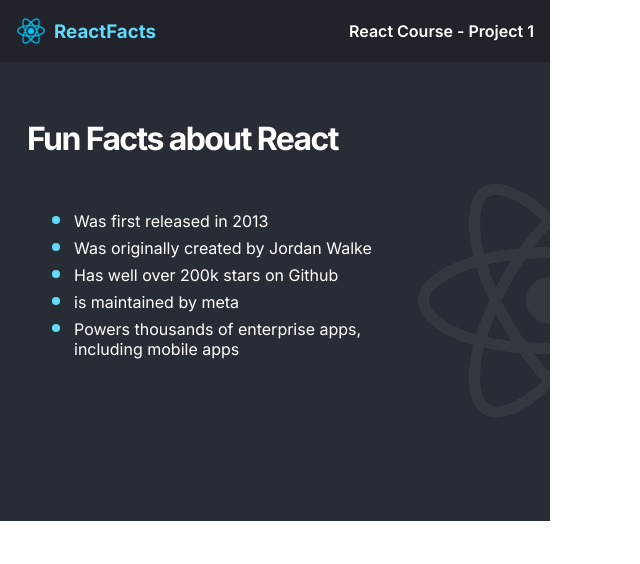
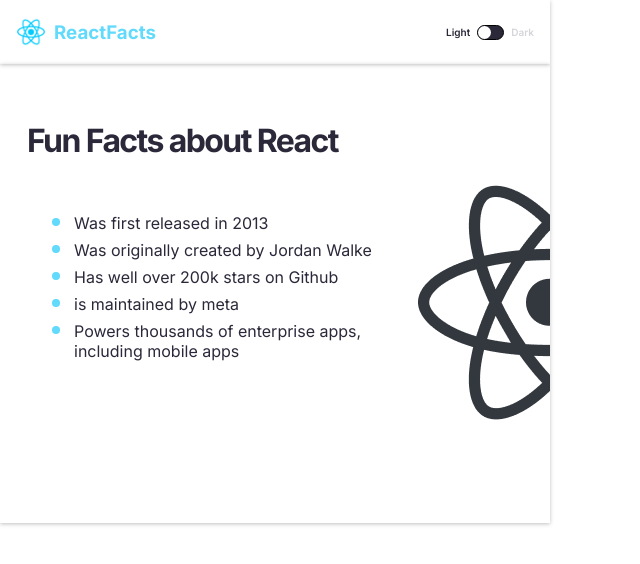
Before and after one commit to shadow6444/1.-React-Project, a React (Vite) app in the folder react-vite-project/: page / in a window 1280 px wide. Shown: the top 564 px of the page, without its empty margins (0-640 px from the left). Built offline with nearby package versions, Linux system fonts and the light colour scheme.

Commit message:
Added light/dark mode

```diff
--- a/react-vite-project/src/App.css
+++ b/react-vite-project/src/App.css
@@ -15,22 +15,87 @@
   padding: 0;
 }
 
-body{
+body {
   height: 550px;
   width: 550px;
 }
 
-.nav {
+nav {
   display: flex;
   align-items: center;
-  background-color: #21222a;
+  box-shadow: 0px 1px 4px rgba(0, 0, 0, 0.25);
+  z-index: 1;
 }
 
-.nav img {
+nav img {
   width: 30px;
   color: #00d8ff;
   margin: 1rem;
   margin-right: 0;
+}
+
+nav.dark {
+  background-color: #21222A;
+}
+
+.toggler {
+  display: flex;
+  align-items: center;
+}
+
+.toggler p {
+  font-size: 0.625rem;
+  font-weight: 600;
+}
+
+.toggler--slider {
+  width: 25px;
+  height: 13px;
+  background-color: #2b283a;
+  border-radius: 2rem;
+  margin-inline: 7px;
+  cursor: pointer;
+  display: flex;
+  justify-content: flex-start;
+  align-items: center;
+  border: 1px solid black;
+  box-sizing: content-box;
+}
+
+nav.dark .toggler--slider {
+  border-color: white;
+  background-color: #f5f5f5;
+}
+
+.toggler--slider--circle {
+  height: 13px;
+  width: 13px;
+  background-color: white;
+  border-radius: 50%;
+}
+
+nav.dark .toggler--slider--circle {
+  background-color: black;
+}
+
+.toggler--light {
+  color: #2b283a;
+}
+
+nav.dark .toggler--light {
+  color: #918e9b;
+}
+
+.toggler--dark {
+  color: #d5d4d8;
+}
+
+nav.dark .toggler-dark {
+  color: #ffffff;
+}
+
+nav.dark .toggler--slider {
+  justify-content: flex-end;
 }
 
 .header-container {
@@ -46,39 +111,44 @@
   color: #61dafb;
 }
 
-.header-container h4{
+.header-container h4 {
   color: white;
   font-weight: 600;
   text-transform: capitalize;
 }
 
-.main-content{
+main.dark {
   background-color: #282d35;
+  color: white;
+}
+
+main {
   width: 550px;
   height: 459px;
-    color: white;
   margin: 0;
   padding: 0;
   background-image: url(./assets/react-icon-large.png);
   background-repeat: no-repeat;
-    background-position-x: right ;
+  background-position-x: right;
   background-position-y: 107px;
+  color: #2b283a;
+  box-shadow: 0px 1px 4px rgba(0, 0, 0, 0.25);
 }
 
-.main-content h1{
+main h1 {
   letter-spacing: -0.05em;
   padding-top: 57px;
   padding-left: 27px;
 }
 
-.list-items{
+.list-items {
   margin-top: 46px;
   padding-left: 74px;
   font-weight: 400;
-    list-style-type:disc;
+  list-style-type: disc;
 }
 
-.list-items li::marker{
-    color: #61DAFB;
+.list-items li::marker {
+  color: #61dafb;
   font-size: 1.5rem;
 }
--- a/react-vite-project/src/App.jsx
+++ b/react-vite-project/src/App.jsx
@@ -1,13 +1,19 @@
+import { useState } from "react";
 import "./App.css";
 import Main from "./components/Main.jsx";
 import Navbar from "./components/Navbar.jsx";
 
 function App() {
 
+  const [mode,setMode]=useState(false);
+
+  function handleClick(){
+    setMode(prevState=>!prevState)
+  }
   return (
     <>
-      <Navbar/>
-      <Main/>
+      <Navbar toggleDarkMode={handleClick} darkMode={mode}/>
+      <Main darkMode={mode}/>
     </>
   );
 }
--- a/react-vite-project/src/components/Main.jsx
+++ b/react-vite-project/src/components/Main.jsx
@@ -1,6 +1,6 @@
-export default function Main() {
+export default function Main(props) {
   return (
-    <div className="main-content">
+    <main className={props.darkMode ? "dark" : ""}>
       <h1>Fun Facts about React</h1>
       <ul className="list-items">
         <li>Was first released in 2013</li>
@@ -9,6 +9,6 @@
         <li>is maintained by meta</li>
         <li>Powers thousands of enterprise apps,<br />including mobile apps</li>
       </ul>
-    </div>
+    </main>
   );
 }
--- a/react-vite-project/src/components/Navbar.jsx
+++ b/react-vite-project/src/components/Navbar.jsx
@@ -1,12 +1,20 @@
-import logo from '../assets/react-logo.png';
-export default function Navbar(){
-    return <>
-        <nav className='nav'>
-            <img src={logo} alt="React Logo" />
-            <div className='header-container'>
-                <h3>ReactFacts</h3>
-                <h4>React course - project 1</h4>
+import logo from "../assets/react-logo.png";
+export default function Navbar(props) {
+  return (
+    <>
+      <nav className={props.darkMode ? "dark" : ""}>
+        <img src={logo} alt="React Logo" />
+        <div className="header-container">
+          <h3>ReactFacts</h3>
+          <div className="toggler">
+            <p className="toggler--light">Light</p>
+            <div className="toggler--slider" onClick={props.toggleDarkMode}>
+              <div className="toggler--slider--circle"></div>
             </div>
-        </nav>
+            <p className="toggler--dark">Dark</p>
+          </div>
+        </div>
+      </nav>
     </>
+  );
 }
```
Lines whose indentation alone changed are shown as unchanged.
